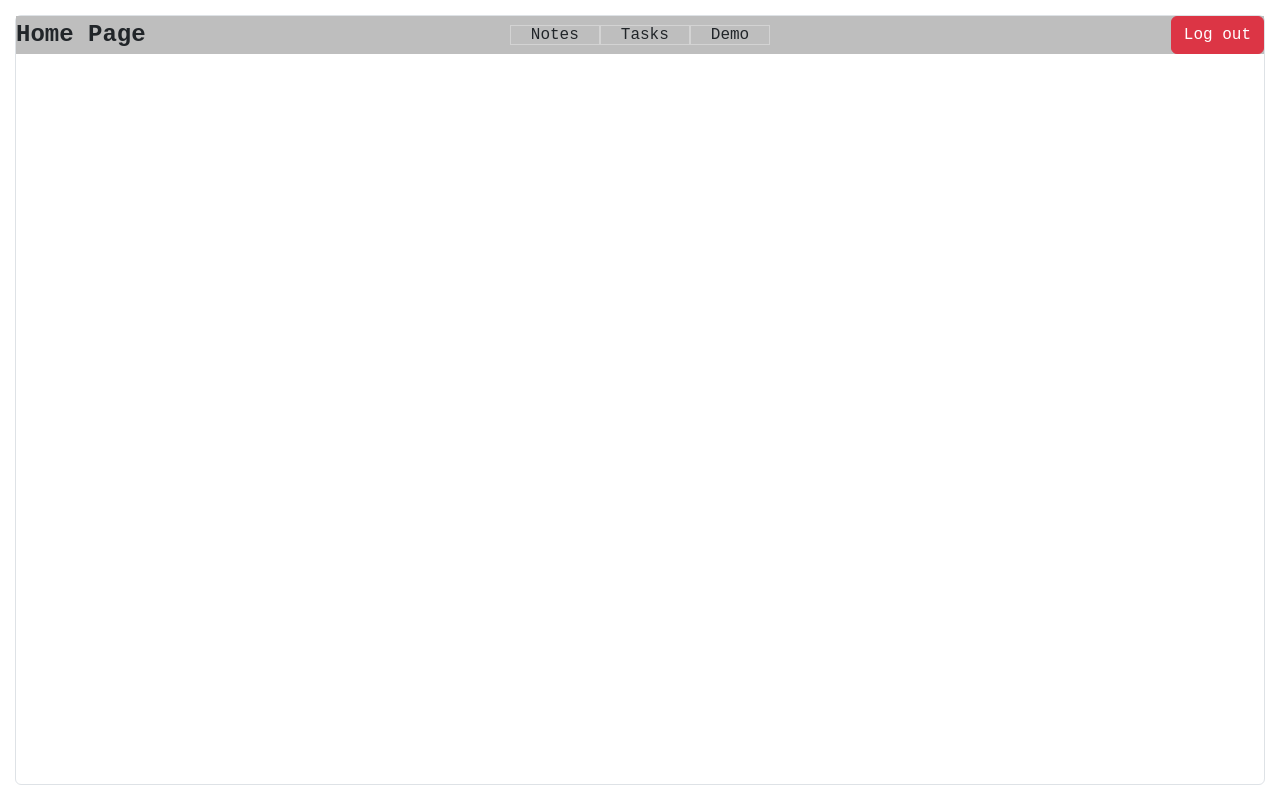
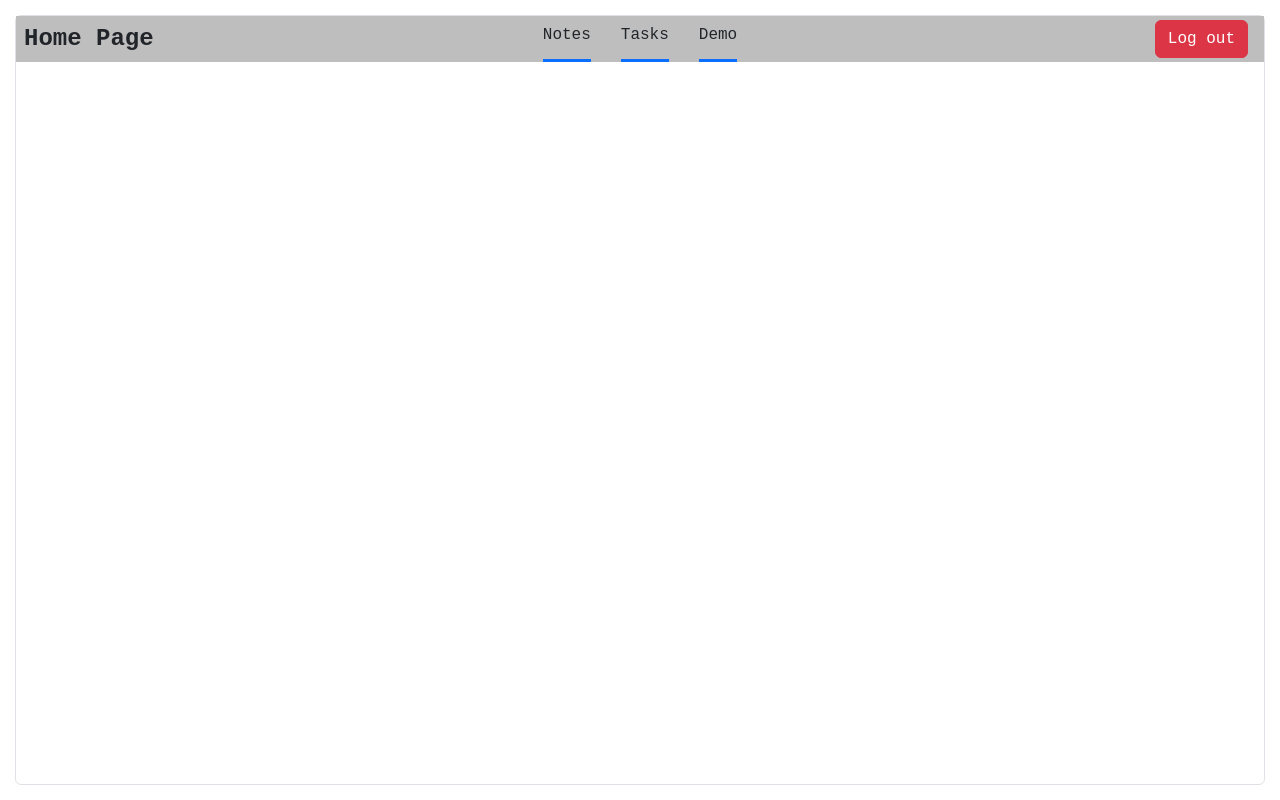
Before and after one commit to Pantaleon-Arkady/General-Project, a React (Vite) app in the folder frontend/: page /home in a window 1280 px wide. Built offline with nearby package versions, Linux system fonts and the light colour scheme; sample sign-in values are in the browser's storage.

Commit message:
Header for home page display current state/progress, used display grid and gap to have proper display and orientations

```diff
--- a/frontend/src/components/NavButtons.jsx
+++ b/frontend/src/components/NavButtons.jsx
@@ -10,7 +10,7 @@ function NavButtons() {
 
     return (
         <>
-            <div className="nav_desktop justify-self-center">
+            <div className="nav_desktop">
                 {navItems.map((item, i) => (
                     <Link className="nav_links" key={i} to={item.path}>
                         {item.name}
--- a/frontend/src/index.css
+++ b/frontend/src/index.css
@@ -3,6 +3,10 @@
     margin: 0;
     padding: 0;
     font-family: 'Space Mono', monospace;
+}
+
+:root {
+    --primary: rgb(10, 111, 253);
 }
 
 .heading {
@@ -34,7 +38,7 @@
     display: none;
 }
 
-@media (min-width: 901px) {
+@media (min-width: 801px) {
     .app_main_div {
         padding: 15px;
     }
@@ -49,13 +53,17 @@
 
     .nav_desktop {
         justify-self: center;
-        display: block;
+        display: flex;
+        gap: 30px;
+        height: 100%;
     }
 
     .nav_links {
         all: unset;
-        border: 1px solid lightgray;
-        padding: 0px 20px;
-        overflow: auto;
+        display: block;
+        padding-top: 7px;
+        border-bottom: 3px solid var(--primary);
+        height: calc(100% - 10px);
+        cursor: pointer;
     }
 }
--- a/frontend/src/pages/Home.jsx
+++ b/frontend/src/pages/Home.jsx
@@ -24,7 +24,7 @@ function Home() {
             <div className="w-100 vh-100 home_main_div">
                 <div className="border rounded w-100 h-100">
                     <div className="home_page_nav">
-                        <div className="heading nav_left">
+                        <div className="heading nav_left mx-2">
                             Home Page
                         </div>
 
@@ -33,7 +33,7 @@ function Home() {
                         <div className="nav_right">
                             <button
                                 onClick={() => handleLogout()}
-                                className="btn btn-danger justify-self-end"
+                                className="btn btn-danger mx-3 my-1"
                             >
                                 Log out
                             </button>
```
